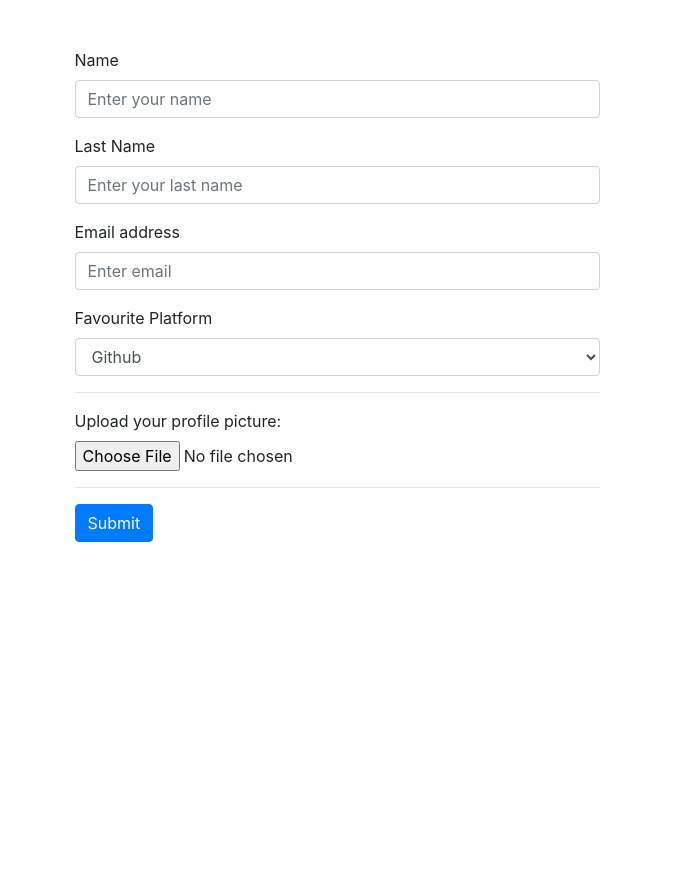
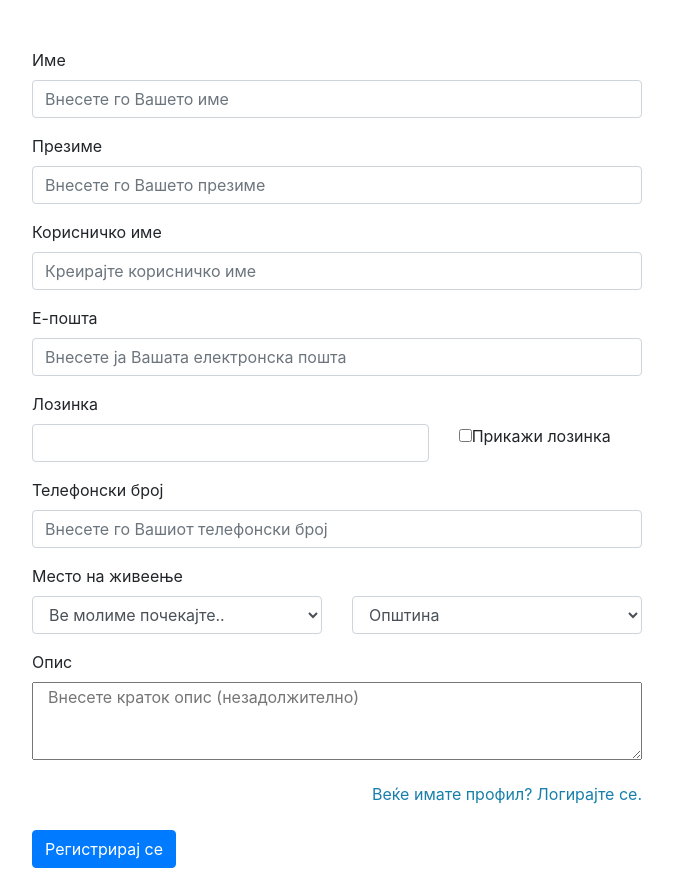
Before and after one commit to velickovska/webapp, a PHP site: page /signup.php in a window 1280 px wide. Shown: the whole page, without its empty margins (303-976 px from the left). Before the commit the page ends 542 px from the top, so only its background shows below. Run offline with PHP 8.4, Linux system fonts and the light colour scheme; some libraries are stand-ins or nearby versions.

Commit message:
php registracija delumno zavrsena

```diff
--- a/basic.html
+++ b/basic.html
@@ -7,6 +7,9 @@
 
 <!-----------------------------BODY------------------------------------->
 <body>
+    <div class="container">
+        <div class = "nav-bar"></div>
+    </div>
 
 
 
--- a/includes/connection.php
+++ b/includes/connection.php
@@ -1,2 +1,3 @@
 <?php
 $conn = mysqli_connect("localhost", "root","usbw","webapp");
+?>
--- a/signup.php
+++ b/signup.php
@@ -2,15 +2,17 @@
 <html>
 
 <head>
-
-<title>Sign Up</title>
+    <title>Регистрација</title>
     <meta charset="utf-8">
     <meta name="viewport" content="width=device-width, initial-scale=1">
     <link rel="stylesheet" href="https://maxcdn.bootstrapcdn.com/bootstrap/4.4.1/css/bootstrap.min.css">
     <script src="https://ajax.googleapis.com/ajax/libs/jquery/3.4.1/jquery.min.js"></script>
     <script src="https://cdnjs.cloudflare.com/ajax/libs/popper.js/1.16.0/umd/popper.min.js"></script>
     <script src="https://maxcdn.bootstrapcdn.com/bootstrap/4.4.1/js/bootstrap.min.js"></script>
-
+    <!---------------------mesto na ziveenje------------------>
+    <script src="//ajax.googleapis.com/ajax/libs/jquery/1.11.1/jquery.min.js"></script>
+    <script src="includes/countrystate.js"></script>
+    <link href="//netdna.bootstrapcdn.com/font-awesome/3.2.1/css/font-awesome.css" rel="stylesheet">
 
     <style>
     h1 {
@@ -21,49 +23,87 @@
     </style>
 
 </head>
+
 <body>
-
-  <div class="container">
-
-  <div class="menu">
-
-    </div>
-
-
     <div class="col-md-6 offset-md-3 mt-5">
-
-        <form accept-charset="UTF-8" action="https://getform.io/f/d709b72b-d30b-4316-9cc1-4d1d33778a8b" method="POST" enctype="multipart/form-data" target="_blank">
-
+        <form action="insert_user.php" method="post">
             <div class="form-group">
-            <label for="exampleInputName">Name</label>
-            <input type="text" name="name" class="form-control" id="exampleInputName" placeholder="Enter your name" required="required">
+                <label for="exampleInputName">Име</label>
+                <input type="text" name="ime" class="form-control" id="exampleInputName"
+                    placeholder="Внесете го Вашето име" required="required">
             </div>
             <div class="form-group">
-            <label for="exampleInputName">Last Name</label>
-            <input type="text" name="name" class="form-control" id="exampleInputName" placeholder="Enter your last name" required="required">
+                <label for="exampleInputName">Презиме</label>
+                <input type="text" name="prezime" class="form-control" id="exampleInputLastName"
+                    placeholder="Внесете го Вашето презиме" required="required">
             </div>
             <div class="form-group">
-            <label for="exampleInputEmail1" required="required">Email address</label>
-            <input type="email" name="email" class="form-control" id="exampleInputEmail1" aria-describedby="emailHelp" placeholder="Enter email">
+                <label for="exampleInputName">Корисничко име</label>
+                <input type="text" name="username" class="form-control" id="exampleInputUserName"
+                    placeholder="Креирајте корисничко име" required="required">
             </div>
-
             <div class="form-group">
-            <label for="exampleFormControlSelect1">Favourite Platform</label>
-            <select class="form-control" id="exampleFormControlSelect1" name="platform" required="required">
-              <option>Github</option>
-              <option>Gitlab</option>
-              <option>Bitbucket</option>
+                <label for="exampleInputEmail1" required="required">Е-пошта</label>
+                <input type="email" name="email" class="form-control" id="exampleInputEmail1"
+                    aria-describedby="emailHelp" placeholder="Внесете ја Вашата електронска пошта">
+            </div>
+            <div class="form-group">
+                <label for="exampleInputEmail1" required="required">Лозинка</label>
+                <div class="row">
+                    <div class="col-8">
+                        <input type="password" name="pass" class="form-control" id="myInput"
+                            aria-describedby="emailHelp">
+                    </div>
+                    <div class="col-4">
+                        <input type="checkbox" onclick="Lozinka()">Прикажи лозинка
+                        <script>
+                        function Lozinka() {
+                            var x = document.getElementById("myInput");
+                            if (x.type === "password") {
+                                x.type = "text";
+                            } else {
+                                x.type = "password";
+                            }
+                        }
+                        </script>
+                    </div>
+                </div>
+            </div>
+            <div class="form-group">
+                <label for="exampleInputEmail1" required="required">Телефонски број</label>
+                <input type="tel" id="phone" class="form-control" name="phone" pattern="(07)\d-[0-9]{3}-[0-9]{3}"
+                    required="required" placeholder="Внесете го Вашиот телефонски број">
+            </div>
+            <div class="form-group">
+                <label for="exampleFormControlSelect1">Место на живеење</label>
+                <div class="row">
+                    <div class="col-6">
+                        <select class="form-control countries order-alpha presel-byip" id="countryId" name="country"
+                            required="required">
+                            <option value="">Држава</option>
                         </select>
                     </div>
-          <hr>
-          <div class="form-group mt-3">
-            <label class="mr-2">Upload your profile picture:</label>
-            <input type="file" name="file">
+                    <div class="col-6">
+                        <select class="form-control states order-alpha" id="stateId" name="state" required="required">
+                            <option value="">Општина</option>
+                        </select>
                     </div>
-          <hr>
-          <button type="submit" class="btn btn-primary">Submit</button>
+                </div>
+                </select>
+            </div>
+            <div class="form-group">
+                <label for="exampleInputName">Опис </label>
+                <textarea name="opis" class="col-12" rows="3"
+                    placeholder="Внесете краток опис (незадолжително)"></textarea>
+            </div>
+            <div class="form-group">
+                <a style="text-decoration: none;float: right;color: #187FAB;" data-toggle="tooltip" title="Signin"
+                    href="signin.php">Веќе имате профил? Логирајте се.</a><br><br>
+                <button id="signup" name="sign_up" type="submit" class="btn btn-primary">Регистрирај се</button>
+
         </form>
     </div>
     </div>
 </body>
+
 </html>
```
Also changed, not shown: color_scheme.txt (added, +20 -0 lines), insert_user.php (+56 -0 lines), signup.html (+40 -36 lines), signup2.php (added, +128 -0 lines), images/user1.png (added), images/user2.png (added), images/user3.png (added), images/user4.png (added), images/user5.png (added). Lines whose indentation alone changed are shown as unchanged.
